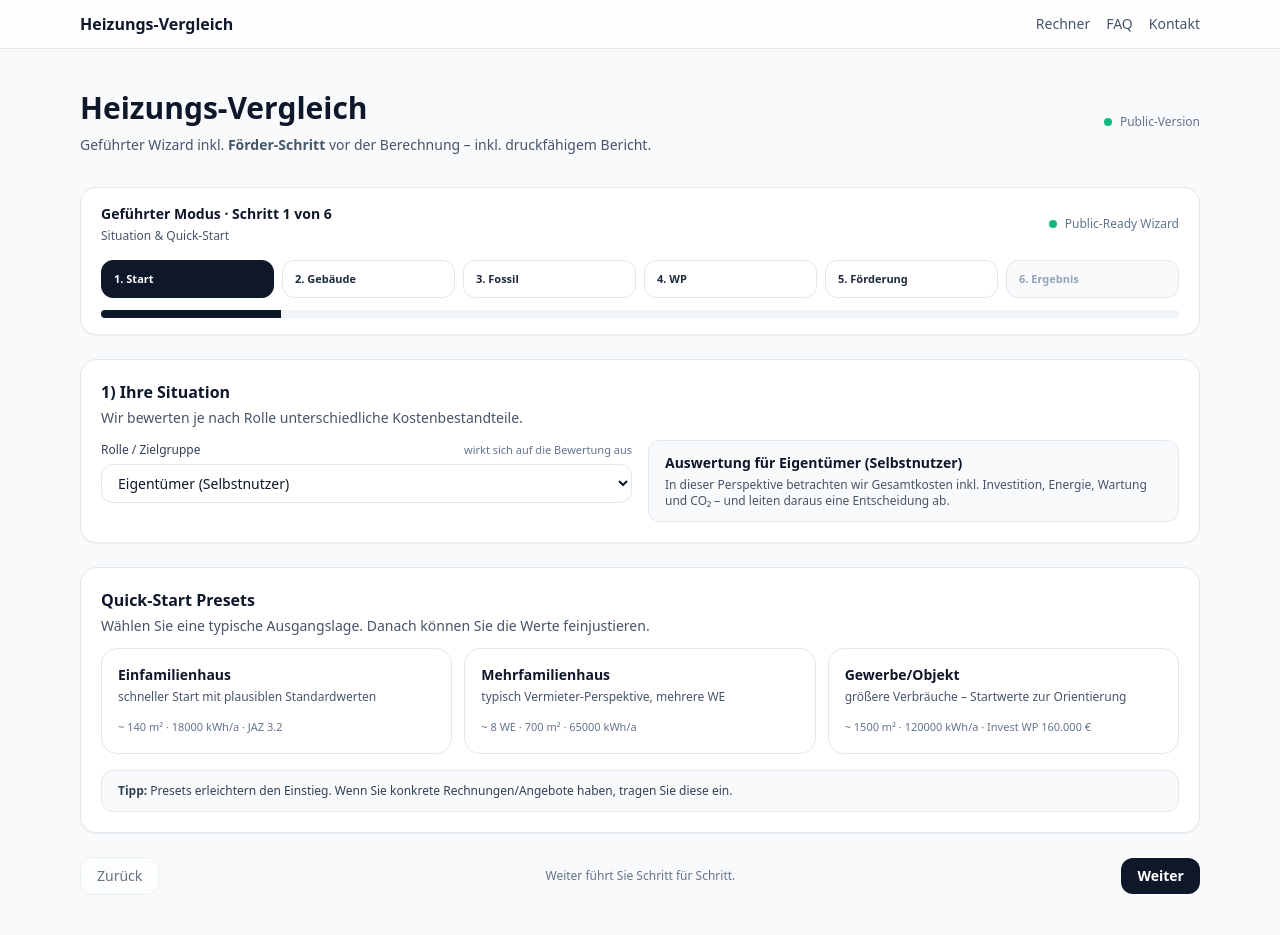
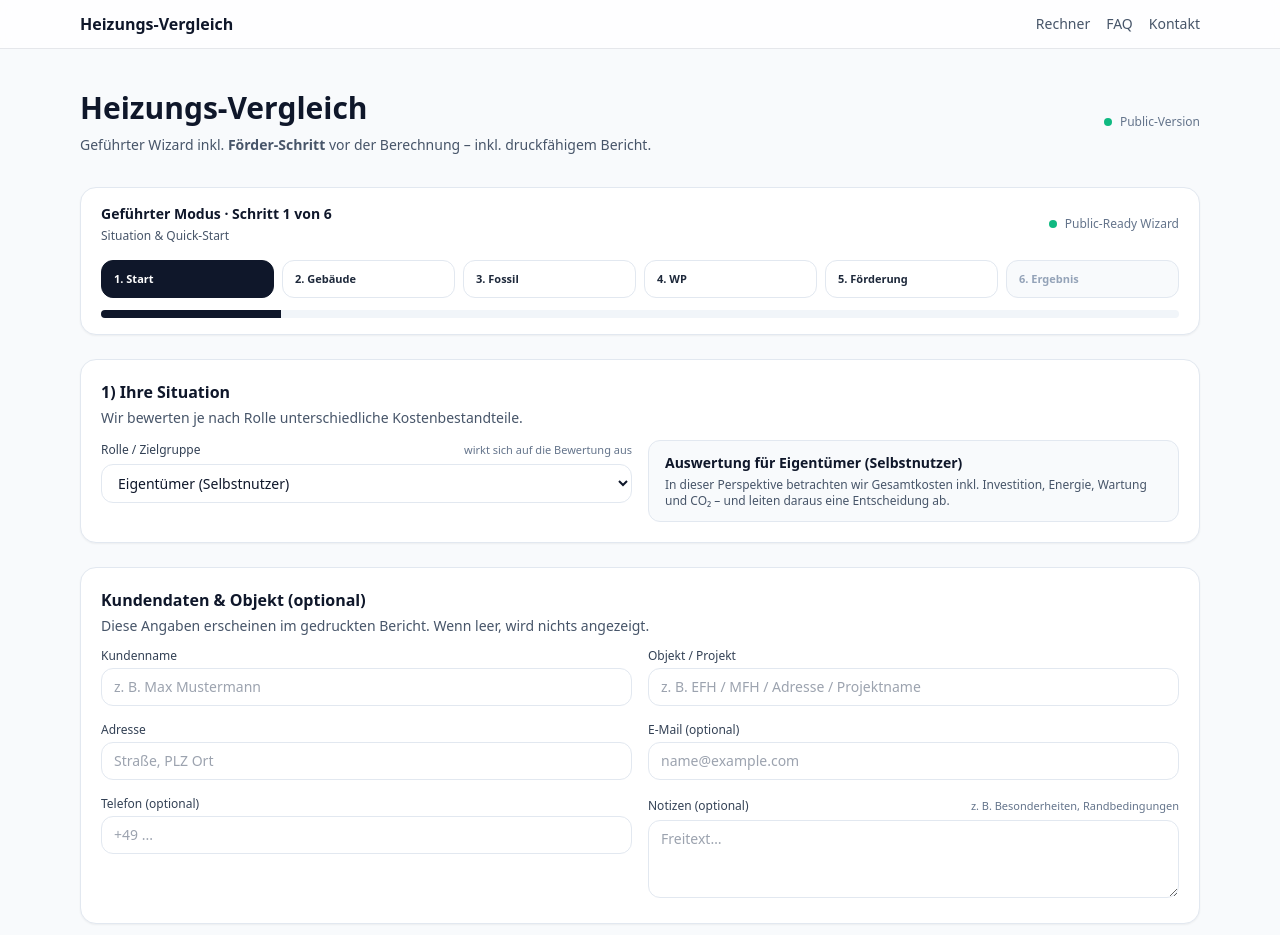
Before and after one commit to flixbial/Heizungstool, a Next.js app: page /tool in a window 1280 px wide. Shown: the top 935 px of the page. Built offline with nearby package versions, Linux system fonts and the light colour scheme.

Commit message:
page.tsx aktualisieren

```diff
--- a/app/tool/page.tsx
+++ b/app/tool/page.tsx
@@ -14,14 +14,32 @@ import {
   Cell,
 } from "recharts";
 
-import { getNarrative } from "@/lib/narratives"; // bleibt fürs UI (Highlights/Leitfaden) wie bisher
-import { getReportText } from "@/lib/reportText";
+import { getNarrative } from "@/lib/narratives"; // UI (Ergebnis-Tab)
+import { getReportText } from "@/lib/reportText"; // Print-Bericht (Popup)
 import type { ReportTextInput } from "@/lib/reportText";
 
 type ScenarioName = "Sehr niedrig" | "Niedrig" | "Experten" | "Hoch" | "Sehr hoch";
 type CarrierFossil = "Erdgas" | "Flüssiggas" | "Heizöl" | "Pellets";
 type CarrierHP = "Strom Stromix" | "Strom Erneuerbar";
 type Role = "eigentuemer" | "vermieter" | "mieter";
+
+interface CustomerInfo {
+  customerName: string;
+  objectName: string;
+  address: string;
+  email: string;
+  phone: string;
+  notes: string;
+}
+
+const DEFAULT_CUSTOMER: CustomerInfo = {
+  customerName: "",
+  objectName: "",
+  address: "",
+  email: "",
+  phone: "",
+  notes: "",
+};
 
 interface FormState {
   heatDemand: number;
@@ -505,12 +523,14 @@ function PrintModal({
   role,
   form,
   result,
+  customer,
 }: {
   open: boolean;
   onClose: () => void;
   role: Role;
   form: FormState;
   result: CalcResult;
+  customer: CustomerInfo;
 }) {
   const totals =
     role === "vermieter"
@@ -586,7 +606,7 @@ function PrintModal({
               type="button"
               className="px-3 py-2 rounded-lg border bg-white hover:bg-slate-50 text-sm font-medium"
               onClick={async () => {
-                // Auf ALLE Bilder warten (Logo etc.)
+                // ✅ Auf ALLE Bilder warten (Logo + ggf. weitere)
                 const imgs = Array.from(document.querySelectorAll<HTMLImageElement>("#printArea img"));
                 await Promise.all(
                   imgs.map(
@@ -616,6 +636,7 @@ function PrintModal({
 
         <div id="printArea" className="report">
           <div className="report-header print-avoid-break">
+            {/* ✅ Pfad: public/logo.png */}
             <img className="report-logo" src="/logo.png" alt="Firmenlogo" />
             <div className="report-head-right">
               <div className="report-title">Heizungs-Vergleich – Bericht</div>
@@ -633,6 +654,58 @@ function PrintModal({
               </div>
             </div>
           </div>
+
+          {/* ✅ Sprint 4.8 Step 3: Kundendaten/Objekt (optional, nur wenn befüllt) */}
+          {(customer.customerName ||
+            customer.objectName ||
+            customer.address ||
+            customer.email ||
+            customer.phone ||
+            customer.notes) && (
+            <div className="report-card print-avoid-break" style={{ marginBottom: 12 }}>
+              <div className="report-h3">Kundendaten & Objekt</div>
+              <table className="report-table">
+                <tbody>
+                  {customer.customerName ? (
+                    <tr>
+                      <th>Kunde</th>
+                      <td>{customer.customerName}</td>
+                    </tr>
+                  ) : null}
+                  {customer.objectName ? (
+                    <tr>
+                      <th>Objekt</th>
+                      <td>{customer.objectName}</td>
+                    </tr>
+                  ) : null}
+                  {customer.address ? (
+                    <tr>
+                      <th>Adresse</th>
+                      <td>{customer.address}</td>
+                    </tr>
+                  ) : null}
+                  {customer.email ? (
+                    <tr>
+                      <th>E-Mail</th>
+                      <td>{customer.email}</td>
+                    </tr>
+                  ) : null}
+                  {customer.phone ? (
+                    <tr>
+                      <th>Telefon</th>
+                      <td>{customer.phone}</td>
+                    </tr>
+                  ) : null}
+                  {customer.notes ? (
+                    <tr>
+                      <th>Notizen</th>
+                      <td style={{ whiteSpace: "pre-wrap" }}>{customer.notes}</td>
+                    </tr>
+                  ) : null}
+                </tbody>
+              </table>
+            </div>
+          )}
 
           <div className="report-card print-avoid-break">
             <div className="report-h2">{reportText.headline}</div>
@@ -759,6 +832,11 @@ function PrintModal({
 export default function ToolPage() {
   const [tab] = useState<"vergleich">("vergleich");
   const [role, setRole] = useState<Role>("eigentuemer");
+
+  const [customer, setCustomer] = useState<CustomerInfo>(DEFAULT_CUSTOMER);
+  function updateCustomer<K extends keyof CustomerInfo>(key: K, value: string) {
+    setCustomer((prev) => ({ ...prev, [key]: value }));
+  }
 
   const [form, setForm] = useState<FormState>(DEFAULT_FORM);
   const [formErrors, setFormErrors] = useState<FormErrors>({});
@@ -1029,6 +1107,7 @@ export default function ToolPage() {
     setRole("eigentuemer");
     setFoerderForm(DEFAULT_FOERDER_FORM);
     setForm(DEFAULT_FORM);
+    setCustomer(DEFAULT_CUSTOMER);
 
     setFormErrors({});
     setWizardStep(0);
@@ -1084,7 +1163,7 @@ export default function ToolPage() {
       savings: perspective.savings,
       totalFossil: perspective.totalFossil,
       payback: perspective.payback,
-    });
+    } as any);
   }, [role, form.years, perspective]);
 
   const chartData = useMemo(() => {
@@ -1127,7 +1206,7 @@ export default function ToolPage() {
     requestAnimationFrame(() => window.scrollTo({ top: 0, behavior: "smooth" }));
   }
 
-  // ✅ Sprint 4.7 Step 3: afterprint -> Popup schließen + Prompt im Ergebnis-Tab
+  // ✅ afterprint -> Popup schließen + Prompt im Ergebnis-Tab
   useEffect(() => {
     const handler = () => {
       if (hasOpenedReport) {
@@ -1246,6 +1325,7 @@ export default function ToolPage() {
           border-bottom: 1px solid #e2e8f0;
           padding: 6px 4px;
           text-align: left;
+          vertical-align: top;
         }
         .report-table th {
           width: 220px;
@@ -1285,7 +1365,7 @@ export default function ToolPage() {
             display: none !important;
           }
 
-          /* ✅ Sprint 4.7 Step 2: Overlay/Modal vollständig print-neutral */
+          /* Overlay/Modal vollständig print-neutral */
           #print-portal-root .print-modal-overlay {
             position: static !important;
             inset: auto !important;
@@ -1419,6 +1499,69 @@ export default function ToolPage() {
                     <div className="text-sm font-semibold text-slate-900">{hint.title}</div>
                     <div className="mt-1 text-xs text-slate-600">{hint.text}</div>
                   </div>
+                </div>
+              </Section>
+
+              {/* ✅ Sprint 4.8 Step 3 */}
+              <Section
+                title="Kundendaten & Objekt (optional)"
+                subtitle="Diese Angaben erscheinen im gedruckten Bericht. Wenn leer, wird nichts angezeigt."
+              >
+                <div className="grid md:grid-cols-2 gap-4">
+                  <Field label="Kundenname">
+                    <input
+                      className={inputClass(false)}
+                      value={customer.customerName}
+                      onChange={(e) => updateCustomer("customerName", e.target.value)}
+                      placeholder="z. B. Max Mustermann"
+                    />
+                  </Field>
+
+                  <Field label="Objekt / Projekt">
+                    <input
+                      className={inputClass(false)}
+                      value={customer.objectName}
+                      onChange={(e) => updateCustomer("objectName", e.target.value)}
+                      placeholder="z. B. EFH / MFH / Adresse / Projektname"
+                    />
+                  </Field>
+
+                  <Field label="Adresse">
+                    <input
+                      className={inputClass(false)}
+                      value={customer.address}
+                      onChange={(e) => updateCustomer("address", e.target.value)}
+                      placeholder="Straße, PLZ Ort"
+                    />
+                  </Field>
+
+                  <Field label="E-Mail (optional)">
+                    <input
+                      className={inputClass(false)}
+                      value={customer.email}
+                      onChange={(e) => updateCustomer("email", e.target.value)}
+                      placeholder="name@example.com"
+                    />
+                  </Field>
+
+                  <Field label="Telefon (optional)">
+                    <input
+                      className={inputClass(false)}
+                      value={customer.phone}
+                      onChange={(e) => updateCustomer("phone", e.target.value)}
+                      placeholder="+49 ..."
+                    />
+                  </Field>
+
+                  <Field label="Notizen (optional)" hint="z. B. Besonderheiten, Randbedingungen">
+                    <textarea
+                      className={inputClass(false)}
+                      value={customer.notes}
+                      onChange={(e) => updateCustomer("notes", e.target.value)}
+                      placeholder="Freitext…"
+                      rows={3}
+                    />
+                  </Field>
                 </div>
               </Section>
 
@@ -1943,7 +2086,7 @@ export default function ToolPage() {
                       <div className="rounded-2xl border border-slate-200 bg-white p-4">
                         <div className="text-sm font-semibold text-slate-900">Beratungs-Highlights</div>
                         <ul className="mt-2 list-disc ml-5 text-sm text-slate-700 space-y-1">
-                          {narrativeForUI.highlights.map((h, i) => (
+                          {narrativeForUI.highlights?.map((h: string, i: number) => (
                             <li key={i}>{h}</li>
                           ))}
                         </ul>
@@ -1952,7 +2095,7 @@ export default function ToolPage() {
                       <div className="rounded-2xl border border-slate-200 bg-white p-4">
                         <div className="text-sm font-semibold text-slate-900">Beratungs-Leitfaden</div>
                         <ol className="mt-2 list-decimal ml-5 text-sm text-slate-700 space-y-1">
-                          {narrativeForUI.advisorSteps.map((s, i) => (
+                          {narrativeForUI.advisorSteps?.map((s: string, i: number) => (
                             <li key={i}>{s}</li>
                           ))}
                         </ol>
@@ -2062,6 +2205,7 @@ export default function ToolPage() {
                     role={role}
                     form={form}
                     result={result}
+                    customer={customer}
                   />
                 </>
               )}
```
